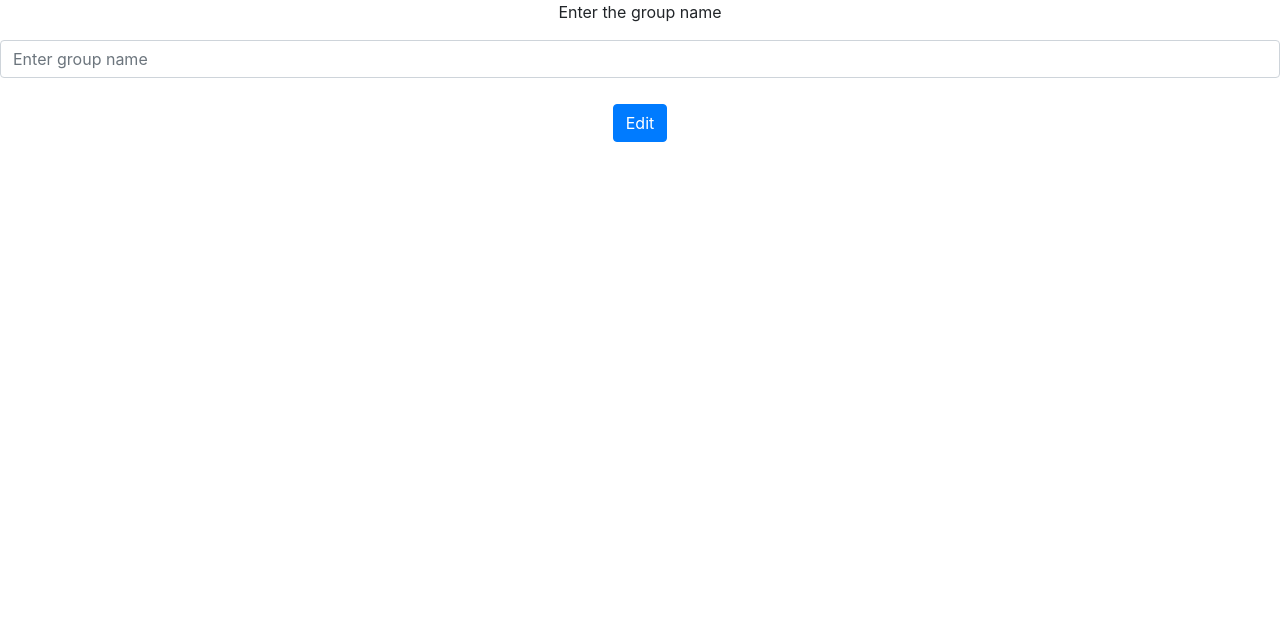
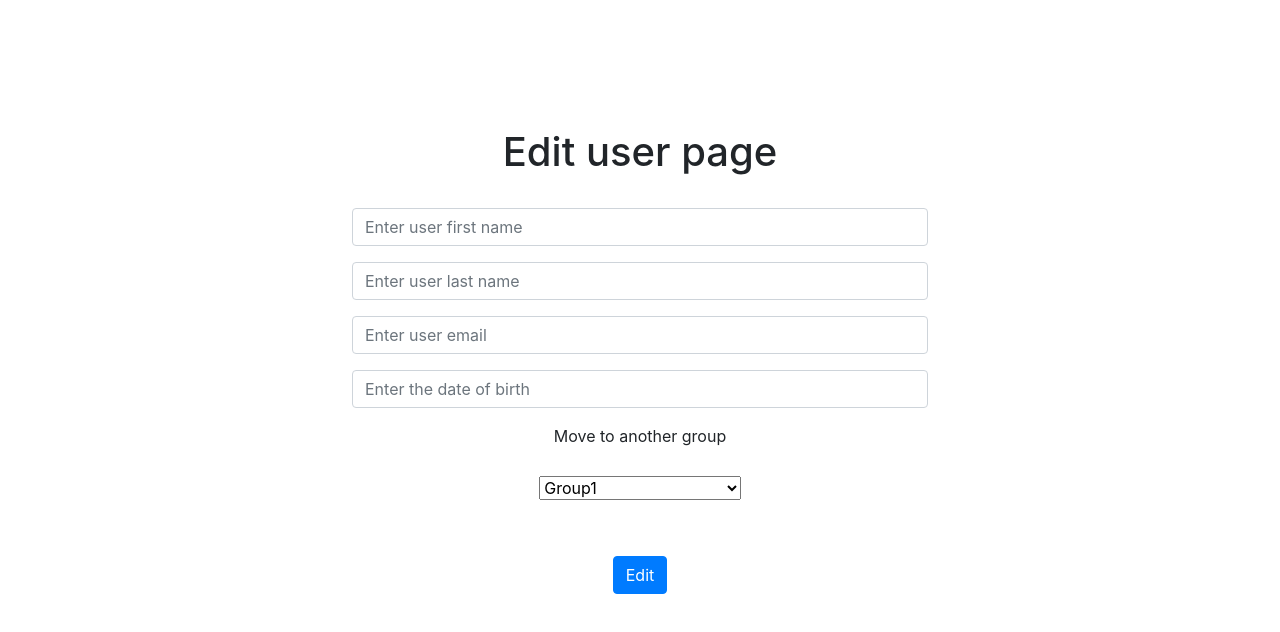
Before and after one commit to malak-dev/user-management-system, a React (Create React App) app in the folder front_end/: page /editUser in a window 1280 px wide. Shown: the top 632 px of the page. Built offline with nearby package versions, Linux system fonts and the light colour scheme.

Commit message:
create edit user component

```diff
--- a/front_end/src/components/EditUser.js
+++ b/front_end/src/components/EditUser.js
@@ -1,25 +1,75 @@
 import React from "react";
-
+import './Users.scss'
 export default function EditUser(props) {
   return (
-    <div>
-      <p>Enter the group name</p>
+    <div className="add">
+      <h1>Edit user page</h1>
+      <br />
       <div className="form_elements" >
         <div class="form-group">
           <input
             class="form-control"
-            name="group_name"
+            name="first_name"
             type="text"
-            placeholder="Enter group name"
+            placeholder="Enter user first name"
           // value={first_name}
           // onChange={event => {
           //   setFirst_name(event.target.value);
-          //}}
+          // }}
           />
         </div>
-        <button type="submit" class="btn btn-primary">
-          Edit
-        </button>
+        <div class="form-group">
+
+          <input
+            class="form-control"
+            name="last_name"
+            type="text"
+            placeholder="Enter user last name"
+          // value={last_name}
+          // onChange={event => {
+          //   setLast_name(event.target.value);
+          // }}
+          />
+        </div>
+        <div class="form-group">
+          <input
+            class="form-control"
+            aria-describedby="emailHelp"
+            id="exampleInputEmail1"
+            name="email"
+            type="email"
+            placeholder="Enter user email"
+          // value={email}
+          // onChange={event => {
+          //   setEmail(event.target.value);
+          // }}
+          />
+        </div>
+        <div class="form-group">
+
+          <input
+            class="form-control"
+            name="date_of_birth"
+            type="text"
+            placeholder="Enter the date of birth"
+          // value={password}
+          // onChange={event => {
+          //   setPassword(event.target.value);
+          // }}
+          />
+        </div>
+        <p>Move to another group</p>
+        <select >
+          <option value="1">Group1</option>
+          <option value="4">Group2</option>
+          <option value="3">Group3</option>
+        </select>
+        <br />
+        <div>
+          <button type="submit" class="btn btn-primary">
+            Edit
+          </button>
+        </div>
       </div>
     </div>
   )
--- a/front_end/src/components/Groups.js
+++ b/front_end/src/components/Groups.js
@@ -17,7 +17,7 @@ export default function Groups(props) {
         </thead>
         <tbody>
           <tr>
-            <td>developers</td>
+            <td><Link to="/group/user">developers</Link></td>
             <td>20</td>
             <td><Link to="/editUser" ><button type="button" class="btn btn-primary">Edit</button></Link></td>
             <td><button type="button" class="btn btn-primary">Delete</button></td>
--- a/front_end/src/components/Users.js
+++ b/front_end/src/components/Users.js
@@ -6,16 +6,15 @@ export default function Users(props) {
 
   return (
     <div className="users">
-
+      <h>users table</h>
       <div className="m">
-        <h>users table</h>
         <table className="table table-hover">
           <thead className="head">
             <tr>
               <th scope="col">First Name</th>
               <th scope="col">Last Name</th>
               <th scope="col">Email</th>
-              <th scope="col">Date of birth</th>
+              <th scope="col">Birthday</th>
               <th scope="col">Edit</th>
               <th scope="col">Delete</th>
             </tr>
@@ -26,14 +25,15 @@ export default function Users(props) {
               <td>younso</td>
               <td>malak-y@live.com</td>
               <td>1993-01-01</td>
-              <Link to="/editUser" ><td><button type="button" class="btn btn-primary">Edit</button></td></Link>
+              <td><Link to="/editUser" >
+                <button type="button" class="btn btn-primary">Edit</button>
+              </Link></td>
               <td><button type="button" class="btn btn-primary">Delete</button></td>
             </tr>
           </tbody>
         </table>
       </div>
       <div className="m">
-
         <Groups />
       </div>
 
```
